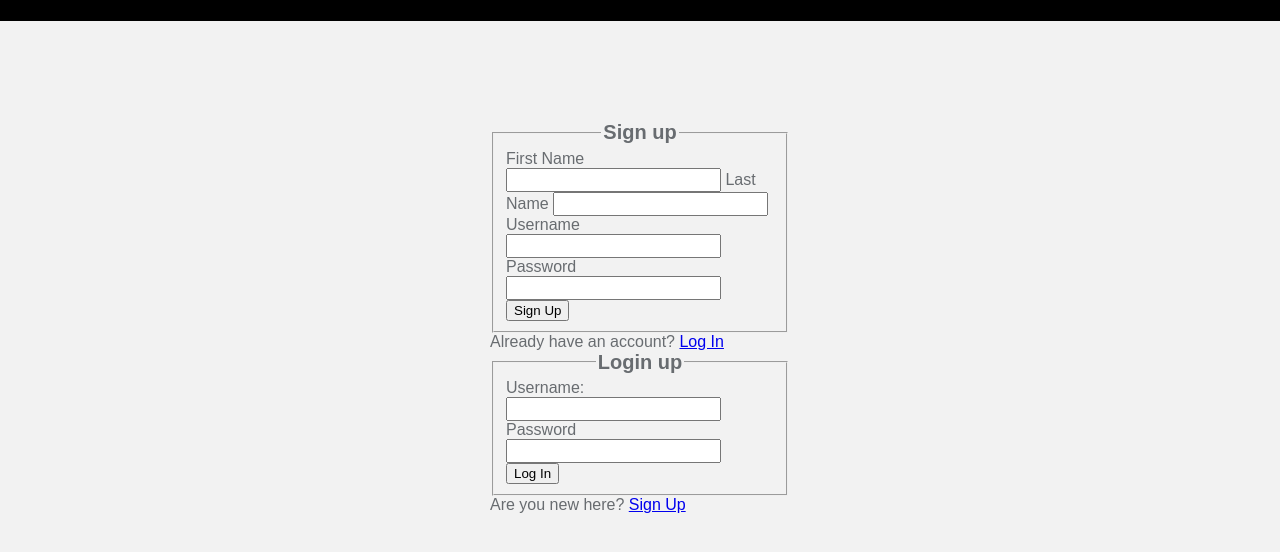
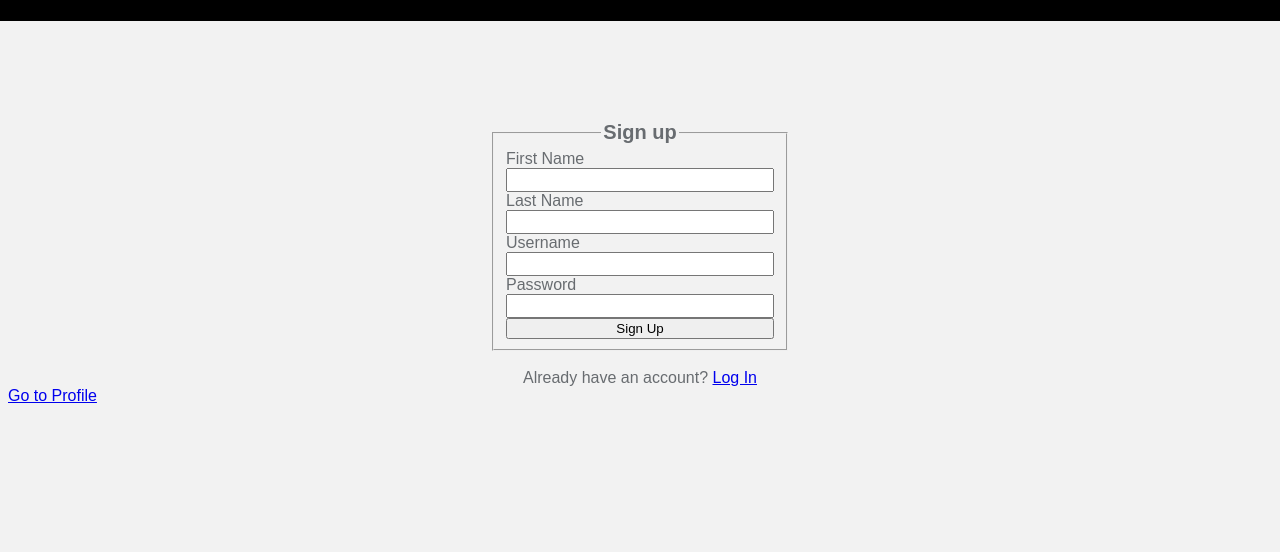
Before and after one commit to alexislouie/coach, a website: page public/signup.html in a window 1280 px wide. Shown: the part 54-606 px from the top of the page. Drawn offline with nearby package versions, Linux system fonts and the light colour scheme.

Commit message:
separated login and signup pages

```diff
--- a/public/signup.html
+++ b/public/signup.html
@@ -16,70 +16,47 @@
     <nav role="navigation">
         <span>Hey Coach!</span>
         <ul>
-            <li><a href="/">Sign Up</a></li>
-            <li><a href="/">Log In</a></li>
+            <li><a href="/signup.html">Sign Up</a></li>
+            <li><a href="/login.html">Log In</a></li>
         </ul>
     </nav>
 </header>
 
 <body>
     <main>
-
-        <div class="forms">
-
-            <form class="signup-form" action="/signup/" method="post">
+        <form class="signup-form forms" action="/signup/" method="post">
             <fieldset>
                 <legend>Sign up</legend>
                 <label for="first-name">First Name</label>
-                    <input type="text" id="firstName" required />
+                <input type="text" class="signup-input" id="reg-firstName" required />
 
                 <label for="first-name">Last Name</label>
-                    <input type="text" id="lastName" required />
+                <input type="text" class="signup-input" id="reg-lastName" required />
 
                 <label for="username">Username</label>
-                    <input type="text" id="userName" required />
+                <input type="text" class="signup-input" id="reg-userName" required />
 
                 <label for="password">Password</label>
-                    <input type="password" id="password" required />
+                <input type="password" class="signup-input" id="reg-password" required />
 
-                    <button type="submit">Sign Up</button>
+                <button type="submit" class="form-button js-signup-button">Sign Up</button>
             </fieldset>
         </form>
-            <div class="login">
-                <span>
+
+        <div class="form-links">
+            <br />
             Already have an account?
-                    <a href="/login">Log In</a>
-                </span>
+            <a href="/login.html">Log In</a>
         </div>
 
-
-            <form class="login-form" action="/login/" method="post">
-                <fieldset>
-                    <legend>Login up</legend>
-                    <label for="username">Username:</label>
-                    <input type="text" id="username" required />
-
-                    <label for="password">Password</label>
-                    <input type="password" id="password" required />
-
-                    <button type="submit">Log In</button>
-                </fieldset>
-            </form>
-            <div class="signup">
-                <span>
-                    Are you new here?
-                    <a href="/signup">Sign Up</a>
-                </span>
-            </div>
-
-        </div>
-
+        <a href="/profile.html">Go to Profile</a>
     </main>
 
     <script src="https://code.jquery.com/jquery-3.2.1.min.js" integrity="sha256-hwg4gsxgFZhOsEEamdOYGBf13FyQuiTwlAQgxVSNgt4="
-        crossorigin="anonymous">
+        crossorigin="anonymous"></script>
+    <script src="/scripts/signup.js"></script>
 
-        </script>
+
 </body>
 
 </html>
```
Lines whose indentation alone changed are shown as unchanged.
